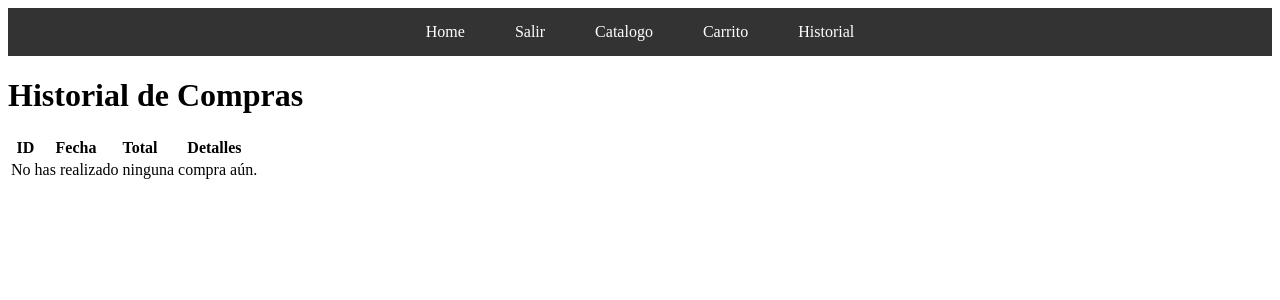
After one commit to cdpaez/catalogo-laptops, a Django app: page /historial_compras/ in a window 1280 px wide. The commit adds this page. Shown: the top 300 px of the page. Run offline with Django 5.2, Linux system fonts and the light colour scheme; a user stored in the database is signed in; data comes from the database, SQL or seed files in the repository.

Commit message:
first commit

```diff
--- a/catalogo/urls.py
+++ b/catalogo/urls.py
@@ -28,4 +28,8 @@ urlpatterns = [
 
     path('agregar-al-carrito/', views.agregar_al_carrito, name='agregar_al_carrito'),
     path('carrito/', views.carrito, name='carrito'),
+
+    path('historial_compras/', views.historial_compras, name='historial_compras'),
+    path('historial_compras/<int:compra_id>/', views.detalle_compra, name='detalle_compra'),
+
 ]
--- a/laptops/admin.py
+++ b/laptops/admin.py
@@ -1,6 +1,8 @@
 from django.contrib import admin
-from .models import Producto,Carrito
+from .models import Producto,Carrito,Compra,DetalleCompra
 #registrar las tablas en el panel de administracion de django
 
 admin.site.register(Producto)
 admin.site.register(Carrito)
+admin.site.register(Compra)
+admin.site.register(DetalleCompra)
--- a/laptops/forms.py
+++ b/laptops/forms.py
@@ -1,7 +1,7 @@
 # forms.py
 
 from django import forms
-from .models import Producto, CarritoProducto
+from .models import Producto, Carrito
 
 class ProductoForm(forms.ModelForm):
     class Meta:
@@ -10,5 +10,5 @@ class ProductoForm(forms.ModelForm):
 
 class CarritoProductoForm(forms.ModelForm):
     class Meta:
-        model = CarritoProducto
+        model = Carrito
         fields = ['producto', 'cantidad']
--- a/laptops/templates/carrito.html
+++ b/laptops/templates/carrito.html
@@ -1,5 +1,7 @@
 {% extends 'plantilla.html' %}
 {% block content %}
+<form action="/historial_compras/" method="post"></form>
+    {% csrf_token %}
     <h1>Mi Carrito de Compras</h1>
     <table>
         <thead>
@@ -26,5 +28,6 @@
         </tbody>
     </table>
     <h3>Total General: ${{ total_general|floatformat:2 }}</h3>
-
+    <button type="submit" class="btn btn-primary">Comprar</button>
+</form>
 {% endblock %}
--- /dev/null
+++ b/laptops/templates/historial_compras.html
@@ -0,0 +1,28 @@
+{% extends 'plantilla.html' %}
+{% block content %}
+<h1>Historial de Compras</h1>
+<table>
+    <thead>
+        <tr>
+            <th>ID</th>
+            <th>Fecha</th>
+            <th>Total</th>
+            <th>Detalles</th>
+        </tr>
+    </thead>
+    <tbody>
+        {% for compra in compras %}
+            <tr>
+                <td>{{ compra.id }}</td>
+                <td>{{ compra.fecha }}</td>
+                <td>${{ compra.total|floatformat:2 }}</td>
+                <td><a href="./detalle_compra.html">Ver Detalles</a></td>
+            </tr>
+        {% empty %}
+            <tr>
+                <td colspan="4">No has realizado ninguna compra aún.</td>
+            </tr>
+        {% endfor %}
+    </tbody>
+</table>
+{% endblock %}
--- a/laptops/templates/plantilla.html
+++ b/laptops/templates/plantilla.html
@@ -18,6 +18,7 @@
             <li><a href="/salir">Salir</a></li>
             <li><a href="/catalogo">Catalogo</a></li>
             <li><a href="/carrito">Carrito</a></li>
+            <li><a href="/historial_compras">Historial</a></li>
             {% else %}
             <li><a href="/registro">Registro</a></li>
             <li><a href="/inicio">Inicio</a></li>
--- a/laptops/views.py
+++ b/laptops/views.py
@@ -6,7 +6,7 @@ from django.db import IntegrityError
 
 
 from django.contrib.auth.decorators import login_required
-from .models import Carrito, Producto
+from .models import Carrito, Producto,Compra, DetalleCompra
 
 
 from django.http import HttpResponse
@@ -96,3 +96,51 @@ def agregar_al_carrito(request):
             carrito_item.save()
 
         return redirect('catalogo')  # Redirigir a la página de catálogo o a donde quieras
+
+#historial de compras
+@login_required
+def historial_compras(request):
+    compras = Compra.objects.filter(usuario=request.user).order_by('-fecha')
+    return render(request, 'historial_compras.html', {'compras': compras})
+
+@login_required
+def historial_compras(request):
+    if request.method == 'POST':
+        # Process the form data (e.g., create a new purchase)
+        carrito_items = Carrito.objects.filter(usuario=request.user)
+        total = sum(item.cantidad * item.producto.precio for item in carrito_items)
+
+        # Create the purchase
+        compra = Compra.objects.create(usuario=request.user, total=total)
+
+        # Create the purchase details
+        for item in carrito_items:
+            DetalleCompra.objects.create(
+                compra=compra,
+                producto=item.producto,
+                cantidad=item.cantidad,
+                precio=item.producto.precio
+            )
+        compras = Compra.objects.filter(usuario=request.user).order_by('-fecha')
+
+        # Calculate the total for each purchase
+        for compra in compras:
+            compra.total = sum(detalle.cantidad * detalle.precio for detalle in compra.detallecompra_set.all())
+
+        # Clear the cart
+        carrito_items.delete()
+
+        # Redirect to the purchase confirmation page
+        return redirect('purchase_confirmation', compra_id=compra.id)
+
+    compras = Compra.objects.filter(usuario=request.user).order_by('-fecha')
+    return render(request, 'historial_compras.html', {'compras': compras})
+
+def purchase_confirmation(request, compra_id):
+    compra = Compra.objects.get(id=compra_id, usuario=request.user)
+    return render(request, 'purchase_confirmation.html', {'compra': compra})
+
+@login_required
+def detalle_compra(request, compra_id):
+    compra = Compra.objects.get(id=compra_id, usuario=request.user)
+    return render(request, 'detalle_compra.html', {'compra': compra})
```
Also changed, not shown: laptops/models.py (+17 -0 lines), laptops/templates/catalogo.html (+19 -3 lines), laptops/templates/detalle_compra.html (added, +29 -0 lines), db.sqlite3, laptops/migrations/0012_remove_producto_cantidad_compra_detallecompra.py (added). Lines whose indentation alone changed are shown as unchanged.
